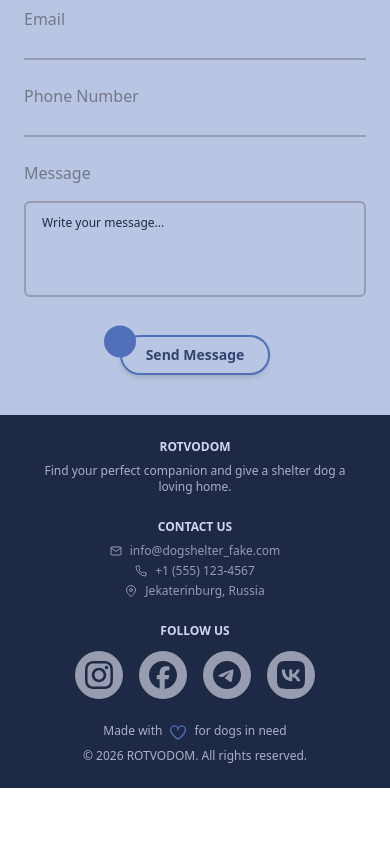
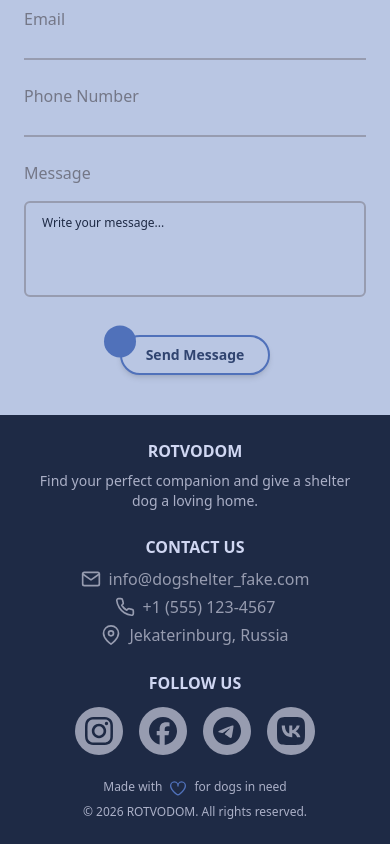
Before and after one commit to bavayra/dog-shelter, a React (Vite) app: page / in a window 390 px wide. Shown: the part 6885-7729 px from the top of the page. Before the commit the page ends 7673 px from the top, so only its background shows below. Built offline with nearby package versions, Linux system fonts and the light colour scheme.

Commit message:
style(footer): increased icons size from the ContactInfo, increased font sizes for screens >xs

```diff
--- a/src/components/ContactInfo.tsx
+++ b/src/components/ContactInfo.tsx
@@ -16,29 +16,29 @@ const ContactInfo = ({ className = '' }: ContactInfoProps) => {
     >
       <div className="md:text-primary-700 flex flex-col items-center space-y-1 text-neutral-500 md:text-lg">
         <p className="flex items-center gap-2">
-          <EmailIcon className="h-3 w-3" aria-hidden="true" />
+          <EmailIcon className="xs:h-5 xs:w-5 h-3 w-3" aria-hidden="true" />
           <a
             rel="noopener noreferrer"
             href={`mailto:${CONTACT_EMAIL}`}
-            className="hover:text-primary-500 text-xs transition-colors"
+            className="hover:text-primary-500 xs:text-base text-xs transition-colors"
             aria-label={`Email us at ${CONTACT_EMAIL}`}
           >
             {CONTACT_EMAIL}
           </a>
         </p>
         <p className="flex items-center gap-2">
-          <PhoneIcon className="h-3 w-3" aria-hidden="true" />
+          <PhoneIcon className="xs:h-5 xs:w-5 h-3 w-3" aria-hidden="true" />
           <a
             href={`tel:${CONTACT_PHONE.replace(/\s+/g, '')}`}
             rel="noopener noreferrer"
-            className="hover:text-primary-500 text-xs transition-colors"
+            className="hover:text-primary-500 xs:text-base text-xs transition-colors"
             aria-label={`Call us at ${CONTACT_PHONE}`}
           >
             {CONTACT_PHONE}
           </a>
         </p>
-        <p className="flex items-center gap-2 text-xs">
-          <LocationIcon className="h-3 w-3" aria-hidden="true" />
+        <p className="xs:text-base flex items-center gap-2 text-xs">
+          <LocationIcon className="xs:h-5 xs:w-5 h-3 w-3" aria-hidden="true" />
           <span>{CONTACT_ADDRESS}</span>
         </p>
       </div>
--- a/src/components/Footer.tsx
+++ b/src/components/Footer.tsx
@@ -11,18 +11,24 @@ const Footer = () => {
       <div className="md:flex-cols-2 container mx-auto px-4 md:mb-2 md:flex md:justify-center md:gap-36 lg:gap-76">
         <div className="grid grid-cols-1 justify-items-center gap-4">
           <div>
-            <h3 className="mb-2 text-center text-xs font-bold">{APP_NAME}</h3>
-            <p className="mb-2 text-center text-xs text-neutral-300 md:w-64 md:text-base xl:w-100 xl:text-lg">
+            <h3 className="xs:text-base mb-2 text-center text-xs font-bold">
+              {APP_NAME}
+            </h3>
+            <p className="xs:text-sm mb-2 text-center text-xs text-neutral-300 md:w-64 md:text-base xl:w-100 xl:text-lg">
               Find your perfect companion and give a shelter dog a loving home.
             </p>
           </div>
           <div className="mb-6 text-center md:hidden md:text-right">
-            <h3 className="mb-2 text-center text-xs font-bold">CONTACT US</h3>
+            <h3 className="xs:text-base mb-2 text-center text-xs font-bold">
+              CONTACT US
+            </h3>
             <ContactInfo />
           </div>
         </div>
         <div>
-          <h3 className="mb-3 text-center text-xs font-bold">FOLLOW US</h3>
+          <h3 className="xs:text-base mb-3 text-center text-xs font-bold">
+            FOLLOW US
+          </h3>
           <SocialLinks size="sm" />
         </div>
       </div>
```
